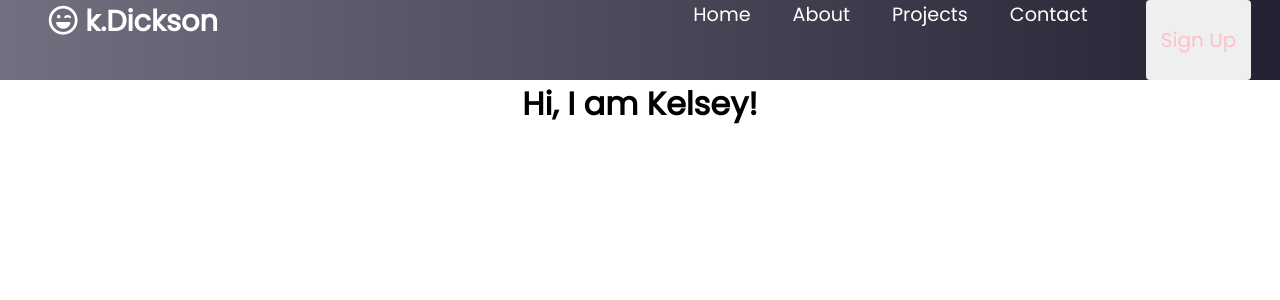
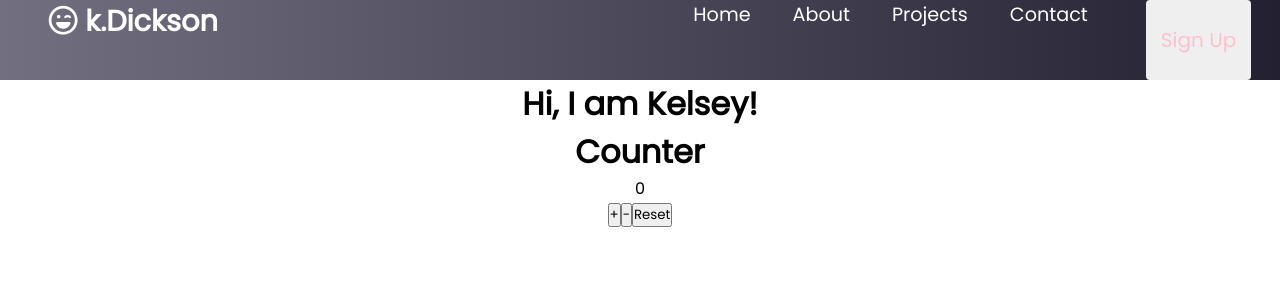
Before and after one commit to kelseyjdickson/playground-react, a React (Create React App) app: page / in a window 1280 px wide. Shown: the top 300 px of the page. Built offline with nearby package versions, Linux system fonts and the light colour scheme.

Commit message:
reset button

```diff
--- a/src/App.js
+++ b/src/App.js
@@ -1,6 +1,6 @@
 
 import './App.css';
-// import LandingPage from './LandingPage'
+import LandingPage from './LandingPage'
 import NavBar from './components/NavBar/NavBar'
 import About from './components/About'
 
@@ -9,7 +9,7 @@ function App() {
     <div className="App">
       <NavBar />
       <About />
-      {/* <LandingPage /> */}
+      <LandingPage />
     </div>
   );
 }
--- a/src/LandingPage.js
+++ b/src/LandingPage.js
@@ -1,4 +1,4 @@
-import React, { useState }from 'react'
+import React, {useHooks, useState }from 'react'
 
 
  const LandingPage = () => {
--- a/src/components/About.js
+++ b/src/components/About.js
@@ -5,6 +5,7 @@ let About = () => {
 
     return(
         <h1>Hi, I am Kelsey! </h1>
+
     )
 }
 
```
